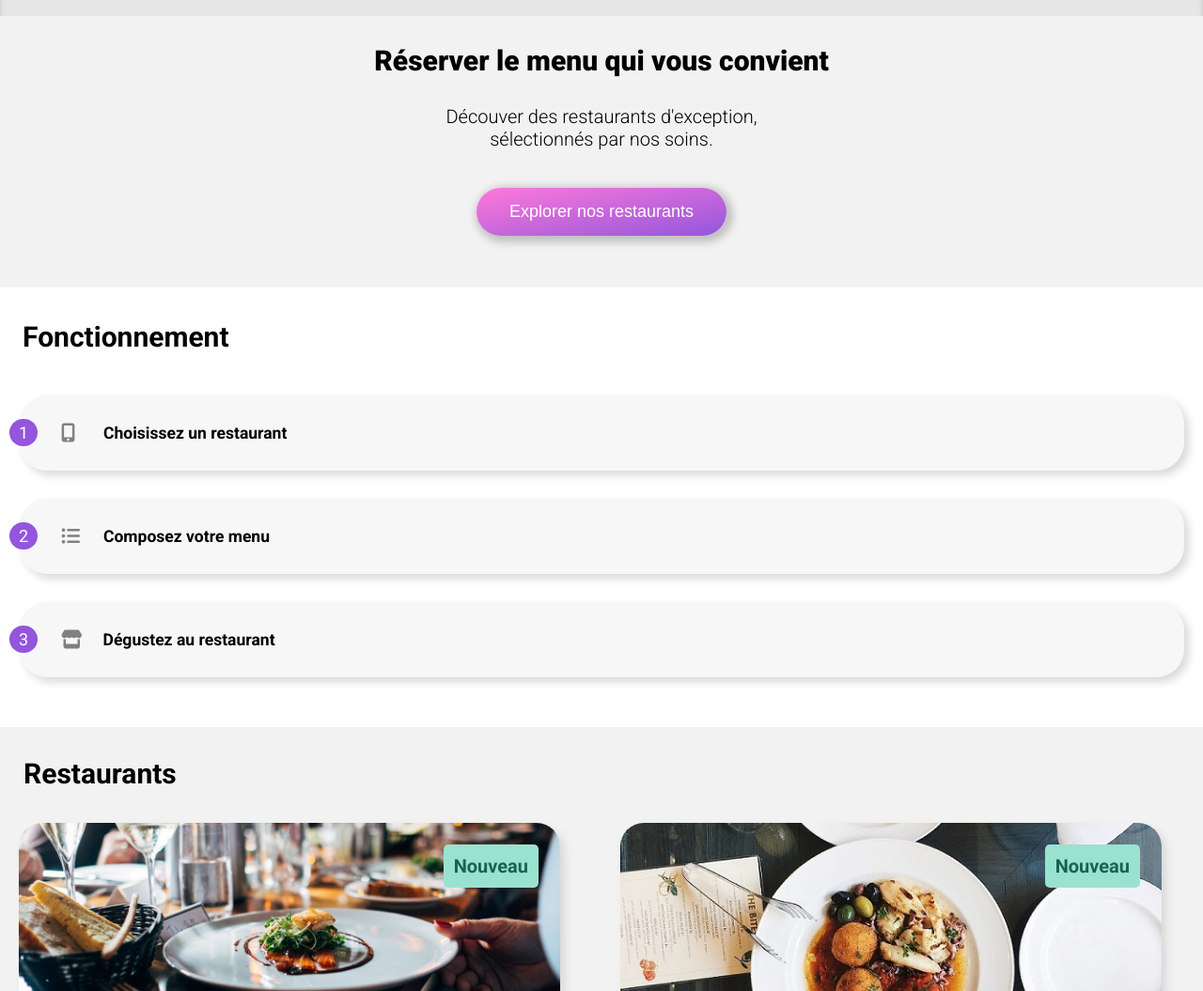
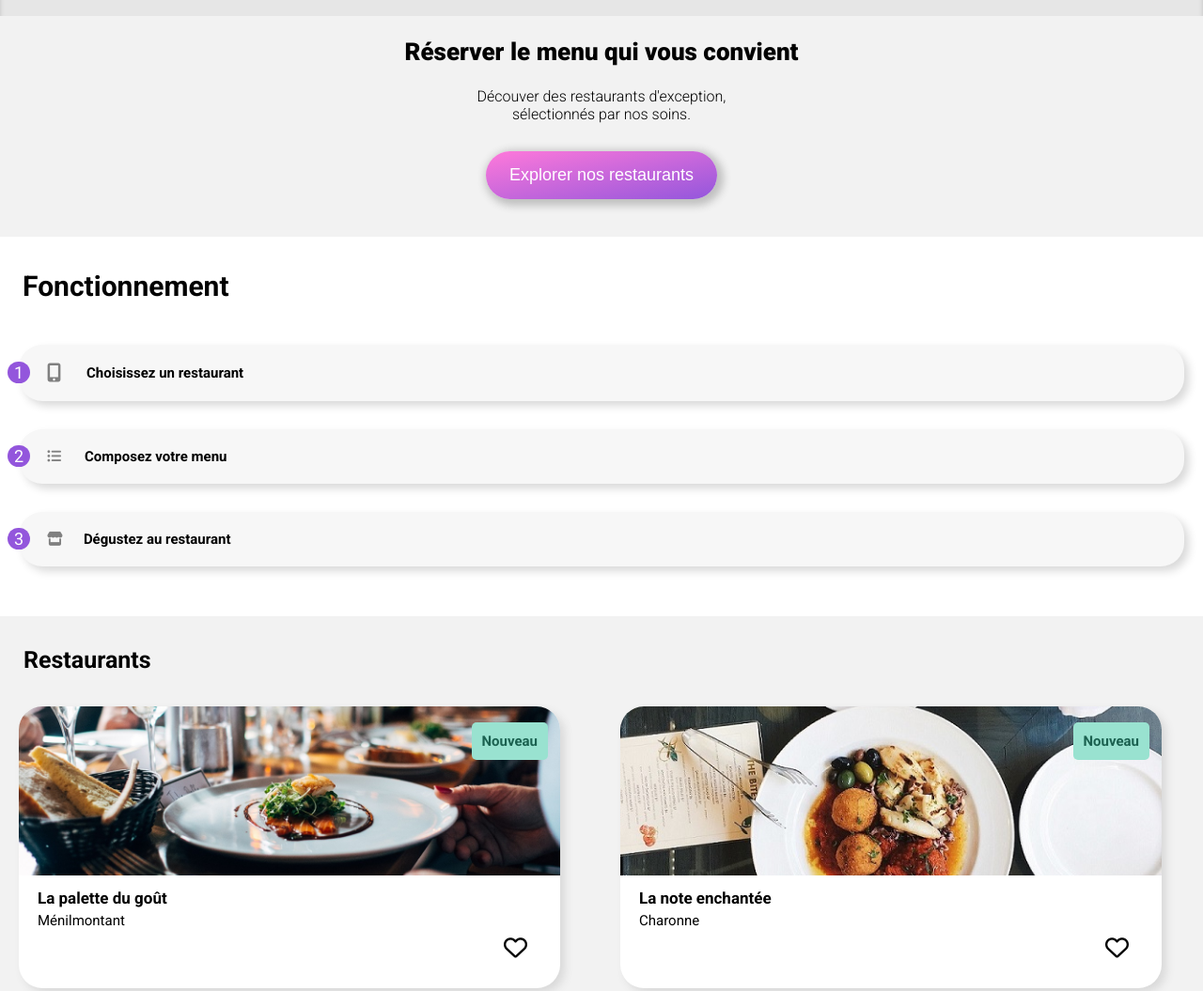
Before and after one commit to VEBoris/BorisVILLIER-EMMANUEL_3_21072021, a website: page index.html in a window 1280 px wide. Shown: the part 192-1247 px from the top of the page at 94% size. Drawn offline with Linux system fonts and the light colour scheme; a web font is replaced by a local one.

Commit message:
improve page d'accueil

```diff
--- a/sass/component/_button.scss
+++ b/sass/component/_button.scss
@@ -13,9 +13,9 @@ button {
     background: linear-gradient(to bottom right, $secondary, $primary);
     font-size: 18px;
     color: $basic;
-    padding: 15px 35px;
-    margin-top: 40px;
-    margin-bottom: 55px;
+    padding: 15px 25px;
+    margin-top: 30px;
+    margin-bottom: 40px;
     border-radius: 50px;
     border: none;
     box-shadow: 3px 3px 8px 4px darken($shadow, $amount: 10);
--- a/sass/layouts/_accueil.scss
+++ b/sass/layouts/_accueil.scss
@@ -54,7 +54,7 @@
         @include center;
         align-items: center;
         background-color: lighten($shadow, $amount: 5);
-        font-size: 20px;
+        font-size: 17px;
         padding: 20px 0 20px 0;
         margin: 0;
         box-shadow: inset 0px 5px 5px darken($shadow, $amount: 10);
@@ -78,13 +78,13 @@
 
         h1 {
             font-weight: 900;
-            padding: 30px 0;
+            padding: 23px 0;
             margin: 0;
-            font-size: 30px;
+            font-size: 26px;
         }
 
         p {
-            font-size: 20px;
+            font-size: 16px;
             font-weight: 300;
             margin: 0;
         }
@@ -119,6 +119,7 @@
         .choix__link{
             h3 {
                 margin: 0;
+                font-size: 15px;
             }
 
             @media all and (min-width: 1400px) {
@@ -139,29 +140,29 @@
 
         i {
             color: gray;
-            padding-right: 30px;
-            padding-left: 45px;
+            padding-right: 27px;
+            padding-left: 30px;
             font-size: 20px;
         }
 
         #list {
-            font-size: 20px;
+            font-size: 15px;
             padding-right: 25px;
         }
 
         #store {
-            font-size: 20px;
+            font-size: 15px;
             padding-right: 22px;
         }
     }
 
     &__number {
         background-color: $primary;
-        padding: 4px 10px;
+        padding: 1px 7px;
         color: $basic;
         border-radius: 25px;
         position: absolute;
-        left: -10px;
+        left: -12px;
 
         @media screen and (min-width: 1400px) {
             left: -26px;
@@ -174,10 +175,10 @@
         font-size: 15px;
         font-weight: 600;
         width: 100%;
-        padding: 30px 0;
+        padding: 20px 0;
         background-color: lighten($background, $amount: 2);
         border: none;
-        border-radius: 30px;
+        border-radius: 25px;
         display: flex;
         align-items: center;
         box-shadow: 5px 5px 10px $shadow;
@@ -191,7 +192,7 @@
     h2 {
         margin: 0;
         padding: 32px 0 35px 25px;
-        font-size: 30px;
+        font-size: 25px;
     }
 
     &__vignette {
@@ -210,21 +211,21 @@
 
         img {
             width: 100%;
-            height: 218px;
+            height: 180px;
             border-top-left-radius: 25px;
             border-top-right-radius: 25px;
         }
 
         h3 {
             margin: 0;
-            font-size: 22px;
+            font-size: 17px;
             padding-left: 20px;
             padding-top: 10px;
         }
 
         p {
             margin: 0;
-            font-size: 20px;
+            font-size: 15px;
             padding-left: 20px;
             padding-top: 5px;
         }
@@ -232,8 +233,8 @@
         .new {
             position: absolute;
             z-index: 1;
-            top: 23px;
-            right: 23px;
+            top: 17px;
+            right: 13px;
             background-color: $tertiary;
             padding: 11px;
             font-weight: 700;
@@ -258,7 +259,7 @@
             position: absolute;
             right: 25px;
             bottom: 30px;
-            font-size: 27px;
+            font-size: 20px;
 
             @media screen and (min-width: 768px) {
                 font-size: 25px;
--- a/sass/layouts/_footer.scss
+++ b/sass/layouts/_footer.scss
@@ -9,7 +9,7 @@ footer {
     ul {
         list-style: none;
         font-size: 20px;
-        padding: 10px 0px 55px 40px;
+        padding: 10px 0px 55px 20px;
         margin: 0;
 
         @media screen and (min-width: 768px) {
@@ -26,6 +26,7 @@ footer {
             a {
                 color: #fbfbfb;
                 font-weight: 300;
+                font-size: 15px;
 
                 &:hover {
                     color: $tertiary;
--- a/sass/layouts/_grid.scss
+++ b/sass/layouts/_grid.scss
@@ -3,7 +3,7 @@
     grid-template-columns: 1fr;
     row-gap: 25px;
     grid-template-rows: repeat(4, 1fr);
-    padding-bottom: 60px;
+    padding-bottom: 20px;
 
     @media screen and (min-width: 768px) {
         grid-template-columns: repeat(2, 1fr);
```
Also changed, not shown: css/style.css, 1 other file.
